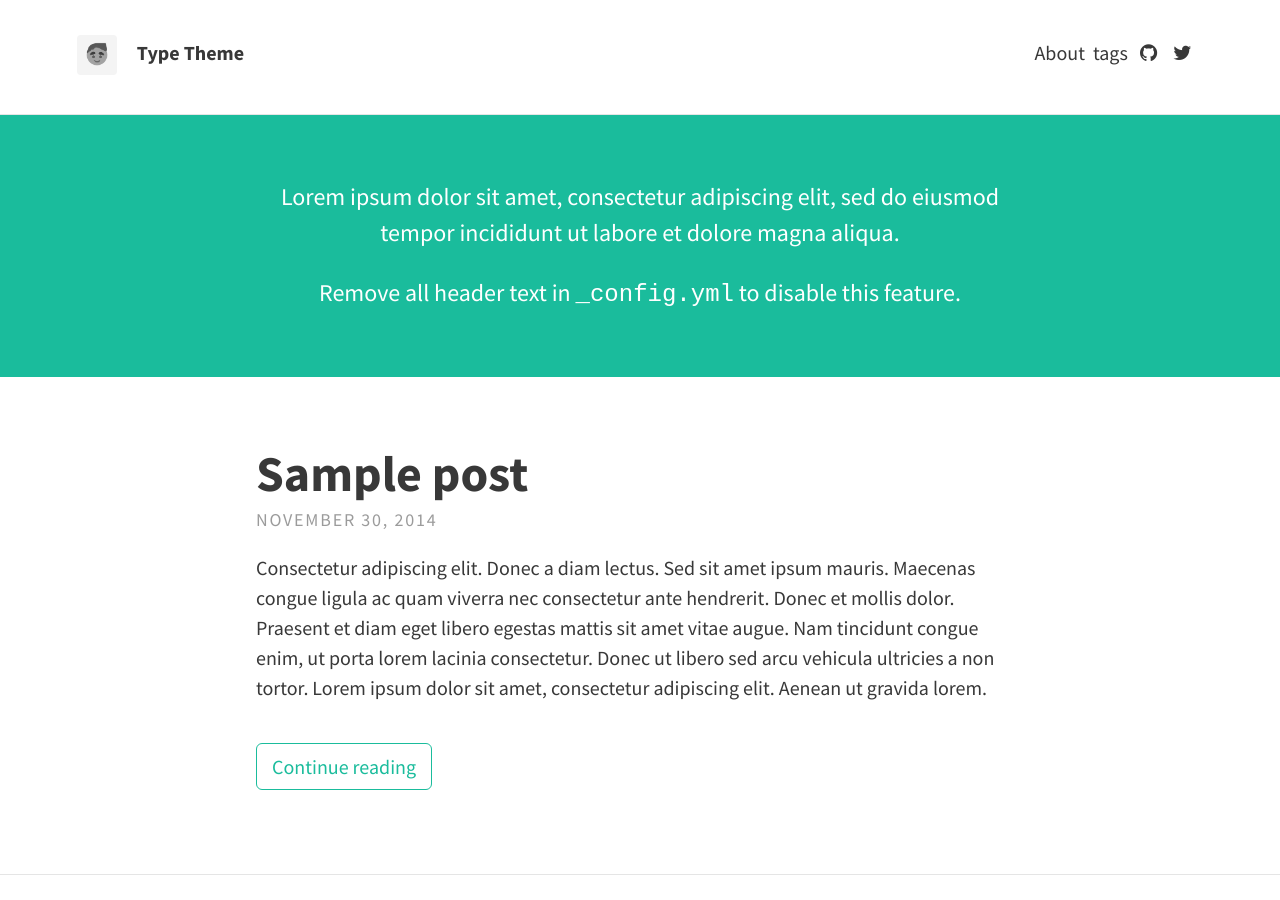
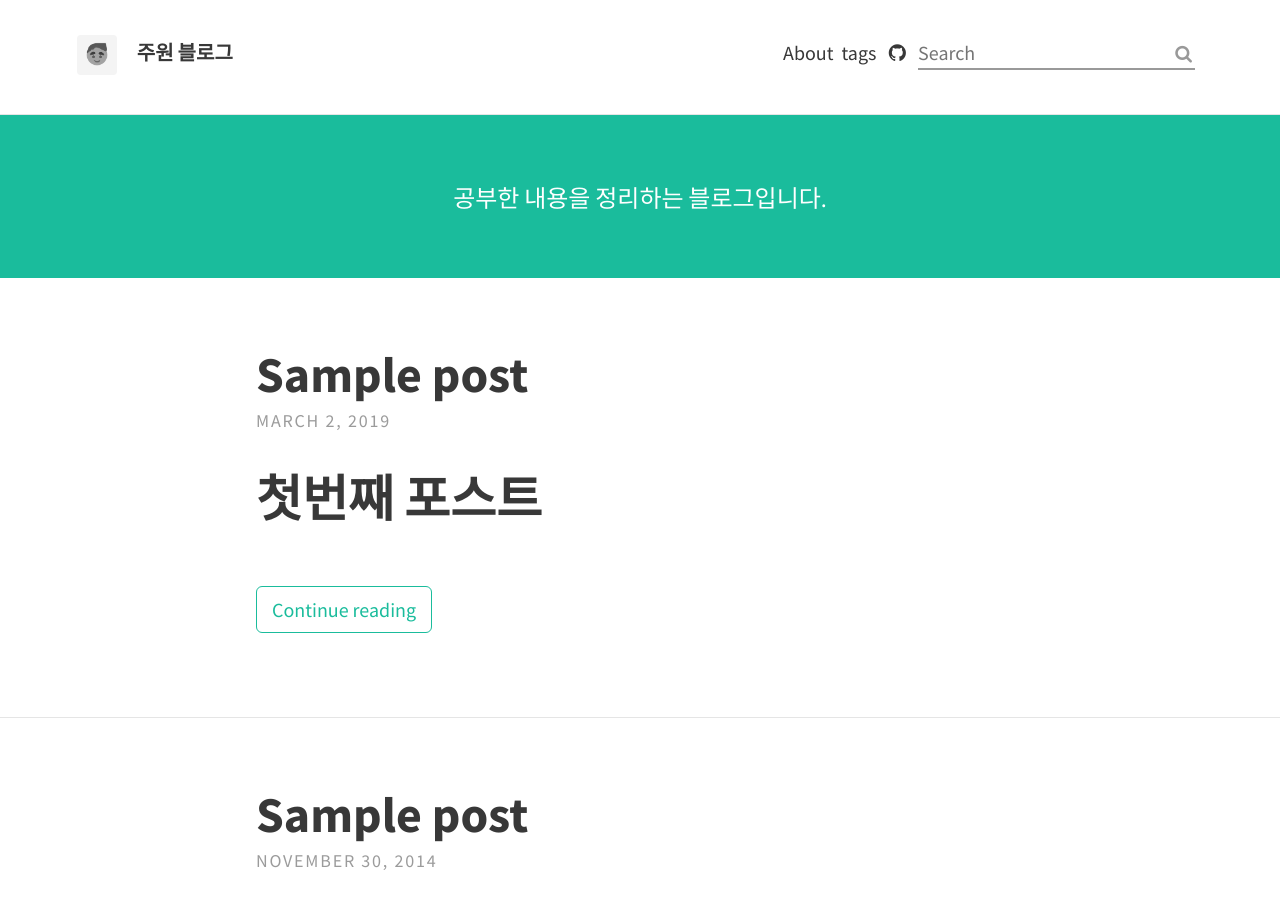
Before and after one commit to JooWon0712/joowon0712.github.io, a Jekyll site: the page built from index.html, in a window 1280 px wide and 900 px high. Built offline with Jekyll 4.4.1, drawn with Linux system fonts in a browser that asks for light colours; the list of posts is cut into pages by our own code.

Commit message:
1. _config.yml 업데이트 2. 테스트용 포스트 생성

```diff
--- a/_config.yml
+++ b/_config.yml
@@ -1,21 +1,19 @@
 # SITE CONFIGURATION
-baseurl: "/type-theme"
-url: "https://rohanchandra.github.io/"
+baseurl: ""
+url: "https://joowon0712.github.io"
 
 # THEME-SPECIFIC CONFIGURATION
 theme_settings:
   # Meta
-  title: Type Theme
+  title: 주원 블로그
   avatar: assets/img/avatar.png
   favicon: assets/favicon.ico
   gravatar: # Email MD5 hash
-  description: "A website with blog posts and pages" # used by search engines
+  description: "프로그래밍 공부" # used by search engines
 
   # Header and footer text
   header_text: >
-     <p>Lorem ipsum dolor sit amet, consectetur adipiscing elit, sed do eiusmod tempor incididunt ut labore et dolore magna aliqua.</p>
-
-     <p>Remove all header text in <code>_config.yml</code> to disable this feature.</p>
+    공부한 내용을 정리하는 블로그입니다.
   header_text_feature_image:
   footer_text: >
    Powered by <a href="https://jekyllrb.com/">Jekyll</a> with <a href="https://github.com/rohanchandra/type-theme">Type Theme</a>
@@ -29,7 +27,7 @@ theme_settings:
   facebook:
   flickr:
   gitlab:
-  github: "rohanchandra/type-theme"
+  github: "JooWon0712/joowon0712.github.io"
   google_plus:
   instagram:
   linkedin:  # Full URL
@@ -39,7 +37,7 @@ theme_settings:
   stack_exchange:  # Full URL
   steam:
   tumblr:
-  twitter: "twitter"
+  twitter:
   wordpress:
   youtube:
 
@@ -47,7 +45,7 @@ theme_settings:
   google_analytics: # Tracking ID, e.g. "UA-000000-01"
   disqus_shortname:
   katex: true # Enable if using math markup
-  search: false # Enable the search feature
+  search: true # Enable the search feature
 
   # Localization strings
   str_follow_on: "Follow on"
--- /dev/null
+++ b/_posts/2019-03-02-first-post.md
@@ -0,0 +1,9 @@
+---
+layout: post
+title: Sample post
+tags: [github.io, jekyll]
+---
+
+# 첫번째 포스트
+
+## github 블로그 만들기
```
